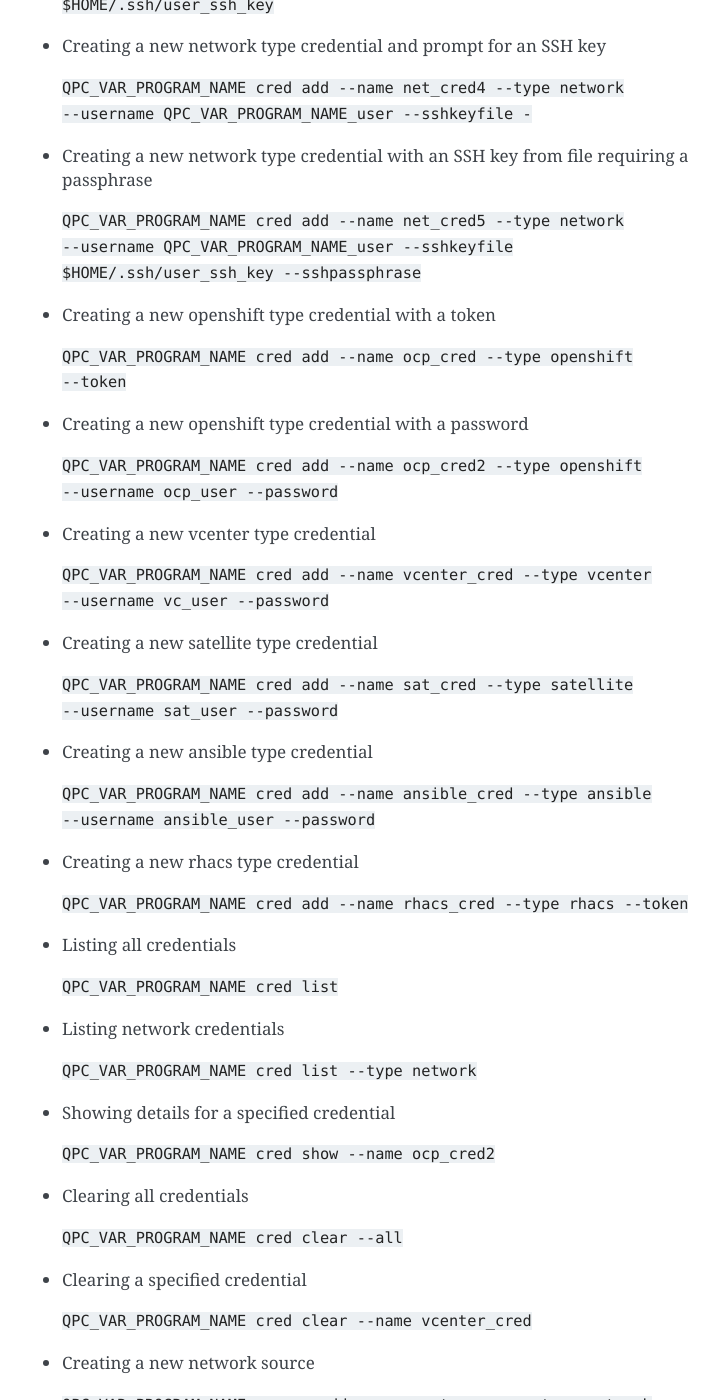
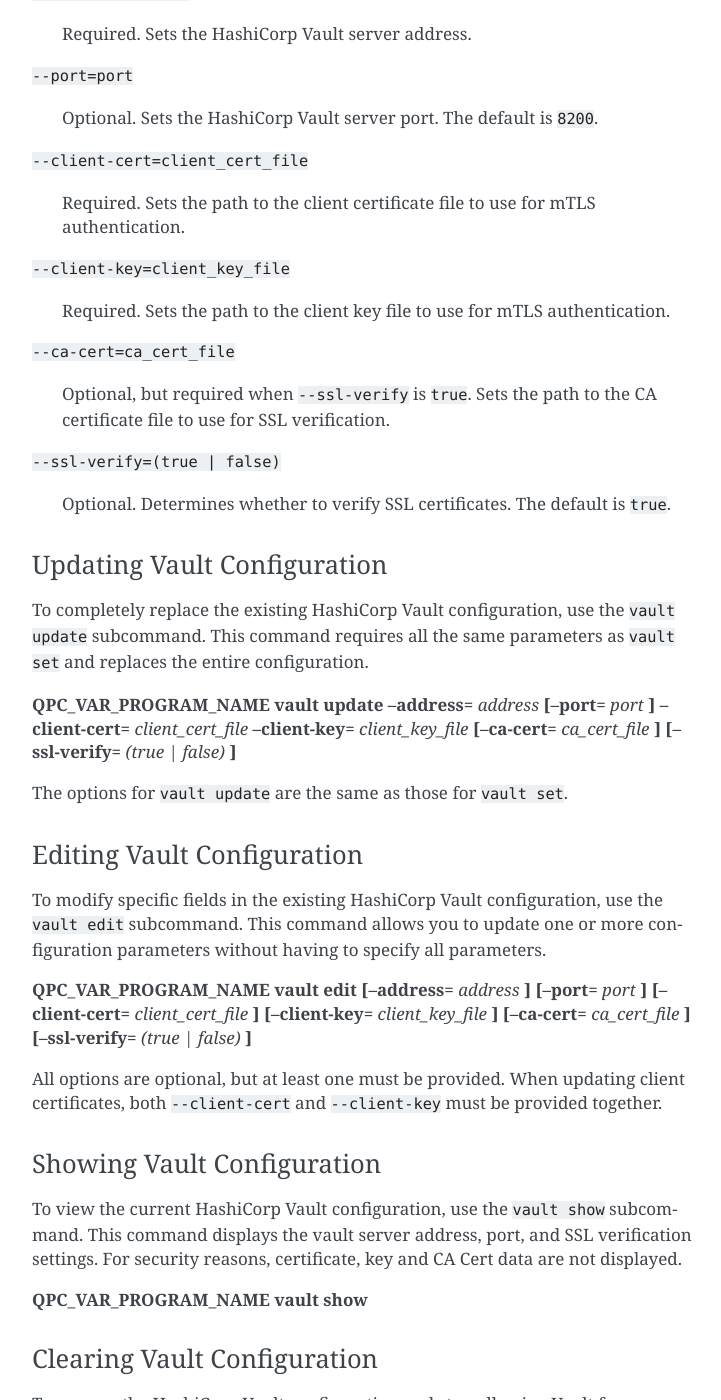
Before and after one commit to quipucords/qpc, a Sphinx documentation site: the page built from docs/source/man-template.rst, in a window 1280 px wide and 1400 px high, scrolled down 23457 px. Shown: the whole window, without its empty margins (388-1109 px from the left). Built offline with Sphinx 7.4.7, drawn with Linux system fonts in a browser that asks for light colours; some of the changed text lies outside the part shown.

Commit message:
doc: Updated the man page for the HashiCorp vault subcommand
- Updated the man page to mention the vault sub-command or the HashiCorp
  Vault server configuration.
- Added example usages.

Assisted-by: Claude Code v2.1.98

```diff
--- a/docs/source/man-template.rst
+++ b/docs/source/man-template.rst
@@ -64,6 +64,11 @@ The ``QPC_VAR_PROGRAM_NAME`` command has several subcommands that encompass the
 * Listing reports:
 
   ``QPC_VAR_PROGRAM_NAME report list``
+
+* Configuring HashiCorp Vault integration (optional):
+
+  ``QPC_VAR_PROGRAM_NAME vault set --address vault.example.com --client-cert /path/to/client.pem --client-key /path/to/client-key.pem --ca-cert /path/to/ca.pem``
+
 
 The following sections describe these commands, their subcommands, and their options in more detail. They also describe additional tasks that are not highlighted in the previous list of major workflow tasks.
 
@@ -707,6 +712,75 @@ The ``QPC_VAR_PROGRAM_NAME insights publish`` command allows you to publish an I
   Contains the path to the tar.gz containing the Insights report. Mutually exclusive with ``--report`` option.
 
 
+HashiCorp Vault Integration
+----------------------------
+
+Use the ``QPC_VAR_PROGRAM_NAME vault`` command to configure HashiCorp Vault integration for secure credential storage. HashiCorp Vault provides an additional layer of security for storing sensitive authentication data. When configured, credentials can also be stored in the HashiCorp Vault instead of the local database.
+
+Setting Vault Configuration
+~~~~~~~~~~~~~~~~~~~~~~~~~~~~
+
+To initially configure HashiCorp Vault integration, use the ``vault set`` subcommand. This command requires the Vault server address and mutual TLS (mTLS) authentication certificates.
+
+**QPC_VAR_PROGRAM_NAME vault set --address=** *address* **[--port=** *port* **]** **--client-cert=** *client_cert_file* **--client-key=** *client_key_file* **[--ca-cert=** *ca_cert_file* **]** **[--ssl-verify=** *(true | false)* **]**
+
+``--address=address``
+
+  Required. Sets the HashiCorp Vault server address.
+
+``--port=port``
+
+  Optional. Sets the HashiCorp Vault server port. The default is ``8200``.
+
+``--client-cert=client_cert_file``
+
+  Required. Sets the path to the client certificate file to use for mTLS authentication.
+
+``--client-key=client_key_file``
+
+  Required. Sets the path to the client key file to use for mTLS authentication.
+
+``--ca-cert=ca_cert_file``
+
+  Optional, but required when ``--ssl-verify`` is ``true``. Sets the path to the CA certificate file to use for SSL verification.
+
+``--ssl-verify=(true | false)``
+
+  Optional. Determines whether to verify SSL certificates. The default is ``true``.
+
+Updating Vault Configuration
+~~~~~~~~~~~~~~~~~~~~~~~~~~~~~
+
+To completely replace the existing HashiCorp Vault configuration, use the ``vault update`` subcommand. This command requires all the same parameters as ``vault set`` and replaces the entire configuration.
+
+**QPC_VAR_PROGRAM_NAME vault update --address=** *address* **[--port=** *port* **]** **--client-cert=** *client_cert_file* **--client-key=** *client_key_file* **[--ca-cert=** *ca_cert_file* **]** **[--ssl-verify=** *(true | false)* **]**
+
+The options for ``vault update`` are the same as those for ``vault set``.
+
+Editing Vault Configuration
+~~~~~~~~~~~~~~~~~~~~~~~~~~~~
+
+To modify specific fields in the existing HashiCorp Vault configuration, use the ``vault edit`` subcommand. This command allows you to update one or more configuration parameters without having to specify all parameters.
+
+**QPC_VAR_PROGRAM_NAME vault edit [--address=** *address* **] [--port=** *port* **] [--client-cert=** *client_cert_file* **] [--client-key=** *client_key_file* **] [--ca-cert=** *ca_cert_file* **] [--ssl-verify=** *(true | false)* **]**
+
+All options are optional, but at least one must be provided. When updating client certificates, both ``--client-cert`` and ``--client-key`` must be provided together.
+
+Showing Vault Configuration
+~~~~~~~~~~~~~~~~~~~~~~~~~~~~
+
+To view the current HashiCorp Vault configuration, use the ``vault show`` subcommand. This command displays the vault server address, port, and SSL verification settings. For security reasons, certificate, key and CA Cert data are not displayed.
+
+**QPC_VAR_PROGRAM_NAME vault show**
+
+Clearing Vault Configuration
+~~~~~~~~~~~~~~~~~~~~~~~~~~~~~
+
+To remove the HashiCorp Vault configuration and stop allowing Vault for optional credential storage, use the ``vault clear`` subcommand.
+
+**QPC_VAR_PROGRAM_NAME vault clear**
+
+
 Options for All Commands
 ------------------------
 
@@ -903,6 +977,38 @@ Examples
 
   ``QPC_VAR_PROGRAM_NAME insights publish --input-file path_to_report.tar.gz``
 
+* Setting up HashiCorp Vault integration with a CA certificate
+
+  ``QPC_VAR_PROGRAM_NAME vault set --address vault.example.com --port 8200 --client-cert /path/to/client.pem --client-key /path/to/client-key.pem --ca-cert /path/to/ca.pem --ssl-verify true``
+
+* Setting up HashiCorp Vault integration without SSL verification
+
+  ``QPC_VAR_PROGRAM_NAME vault set --address vault.example.com --client-cert /path/to/client.pem --client-key /path/to/client-key.pem --ssl-verify false``
+
+* Updating the entire HashiCorp Vault configuration
+
+  ``QPC_VAR_PROGRAM_NAME vault update --address vault-new.example.com --port 8200 --client-cert /path/to/new-client.pem --client-key /path/to/new-client-key.pem --ca-cert /path/to/ca.pem``
+
+* Editing only the HashiCorp Vault server address
+
+  ``QPC_VAR_PROGRAM_NAME vault edit --address vault-updated.example.com``
+
+* Editing the HashiCorp Vault client certificates
+
+  ``QPC_VAR_PROGRAM_NAME vault edit --client-cert /path/to/updated-client.pem --client-key /path/to/updated-client-key.pem``
+
+* Editing Vault CA certificate and SSL verification
+
+  ``QPC_VAR_PROGRAM_NAME vault edit --ca-cert /path/to/new-ca.pem --ssl-verify true``
+
+* Showing the current HashiCorp Vault configuration
+
+  ``QPC_VAR_PROGRAM_NAME vault show``
+
+* Clearing the HashiCorp Vault configuration
+
+  ``QPC_VAR_PROGRAM_NAME vault clear``
+
 
 Security Considerations
 -----------------------
```
Also changed, not shown: 3 other files.
